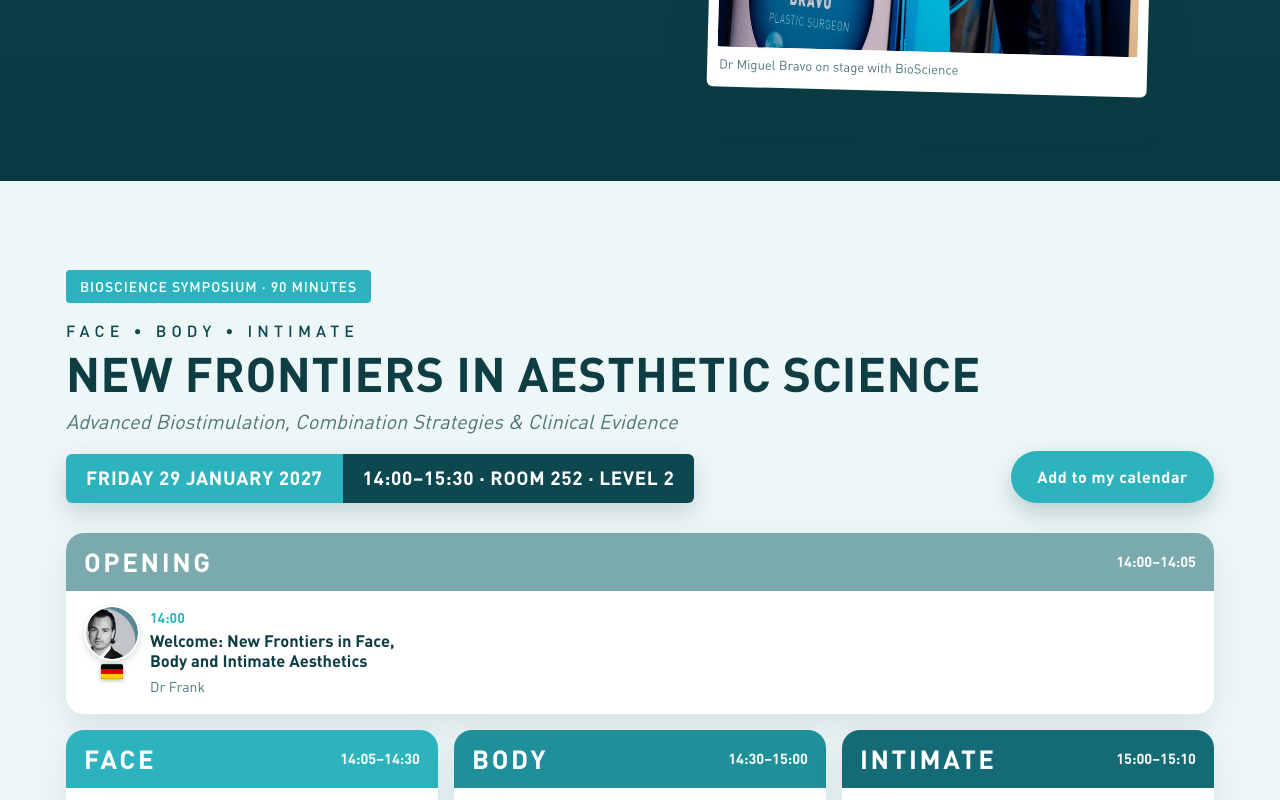
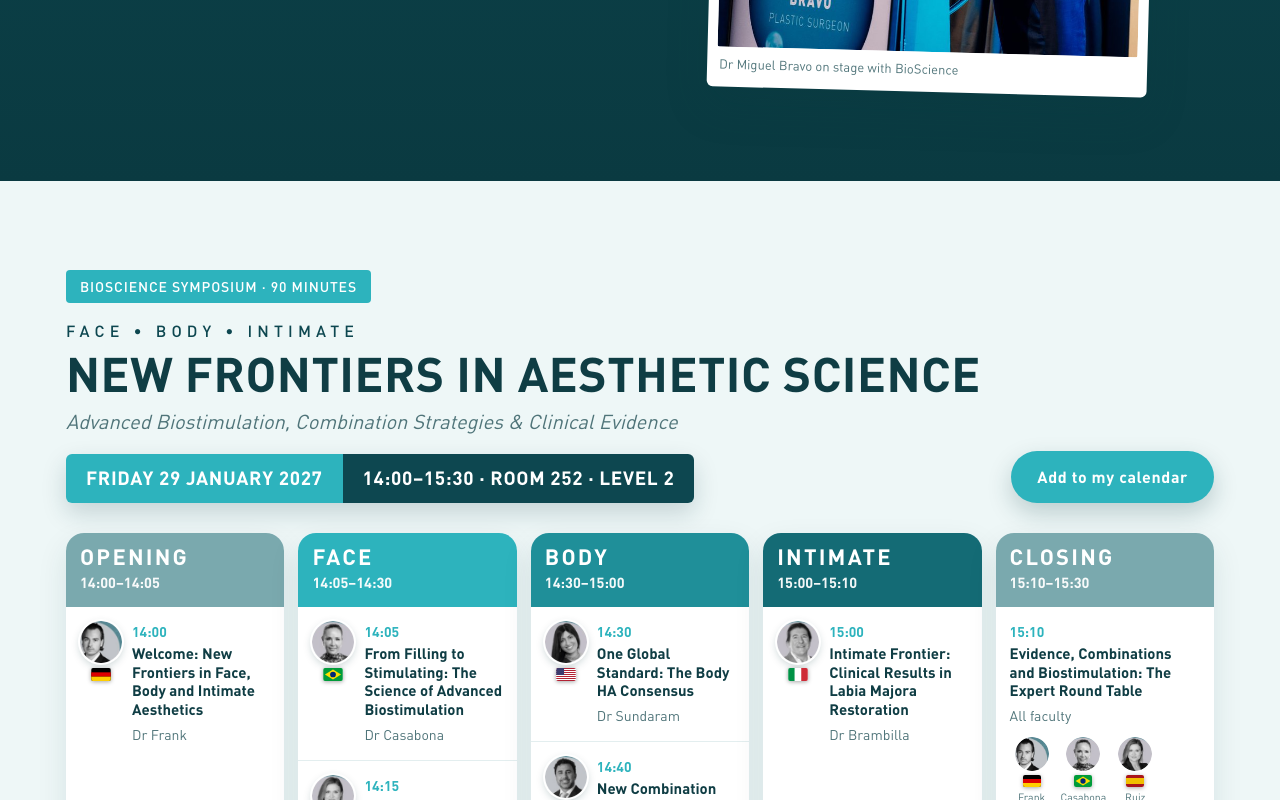
Before and after one commit to syedmavaid-source/imcas-2027-landing-page, a plain HTML site: page index.html in a window 1280 px wide. Shown: the part 2000-2800 px from the top of the page. Drawn offline with Linux system fonts and the light colour scheme.

Commit message:
Symposium: opening, face, body, intimate and closing in one row
Co-Authored-By: Claude Opus 5.5 <noreply@anthropic.com>

```diff
--- a/index.html
+++ b/index.html
@@ -455,6 +455,22 @@ section{padding-block:clamp(56px,7vw,92px)}
  .ch.slim .tk.rt{grid-column:span 2}
 }
 @media(min-width:900px){.ch.slim .tks{column-gap:16px}.ch.slim .tk+.tk{padding-left:20px}}
+
+/* v9: opening, face, body, intimate, closing in one row */
+.sym .wrap{max-width:1180px}
+@media(min-width:1100px){.ch5{gap:10px}.ch5 .tk{padding:13px 12px}.ch5 .ch>header{padding:12px 14px}}
+.ch5{display:grid;gap:14px;align-items:stretch}
+@media(min-width:760px) and (max-width:1099px){.ch5{grid-template-columns:repeat(2,minmax(0,1fr))}}
+@media(min-width:1100px){.ch5{grid-template-columns:repeat(5,minmax(0,1fr))}
+ .ch5 .ch>header{flex-direction:column;align-items:flex-start;gap:4px;min-height:74px;justify-content:center}
+ .ch5 .ch>header h3{font-size:22px}
+ .ch5 .tk{grid-template-columns:42px minmax(0,1fr);gap:10px;padding:14px}
+ .ch5 .pf img{width:42px;height:42px}.ch5 .pf .flag{width:20px;height:13px}
+ .ch5 .tk b{font-size:15px}
+ .ch5 .tk.rt{grid-template-columns:1fr}.ch5 .tk.rt>.pf{display:none}
+ .ch5 .panel{gap:8px 4px}.ch5 .panel span{min-width:44px;font-size:10.5px}.ch5 .panel img{width:34px;height:34px}
+}
+.ch5 .tk.rt{grid-column:auto}
 </style>
 </head>
 <body>
@@ -732,7 +748,7 @@ function staticBits(){const L=w();
  const talk=i=>{const [t,title,sp]=AG[i];return `<div class="tk${sp==='*'?' rt':''}">${sp==='*'?'<span class="pf"><img src="img/fx_frank.png" alt="" style="visibility:hidden"></span>':pf(sp)}<div><time>${t}</time><b>${esc(title)}${i===2?` <span class="live2">${esc(L.liveDemo)}</span>`:''}</b><small>${sp==='*'?esc(L.allFac):esc(FX[sp][1])}</small>${sp==='*'?`<div class="panel">${FAC.map(([k,n,c])=>`<span><img src="img/fx_${k}.png" alt="">${flag(c)}${esc(n.replace('Dr ',''))}</span>`).join('')}</div>`:''}</div></div>`};
  const CH=[['open','c-open','14:00–14:05',[0],5],['face','c-face','14:05–14:30',[1,2],25],['body','c-body','14:30–15:00',[3,4,5],30],['intimate','c-int','15:00–15:10',[6],10],['close','c-close','15:10–15:30',[7,8],20]];
  const card=([g,c,tm,ix],slim)=>`<article class="ch${slim?' slim':''}"><header class="${c}"><h3>${esc(L.grp[g])}</h3><time>${tm}</time></header><div class="tks">${ix.map(talk).join('')}</div></article>`;
- $('chap').innerHTML=card(CH[0],1)+`<div class="ch3">${CH.slice(1,4).map(c=>card(c)).join('')}</div>`+card(CH[4],1);
+ $('chap').innerHTML=`<div class="ch5">${CH.map(c=>card(c)).join('')}</div>`;
  $('zones').innerHTML=L.zones.map(([a,b],k)=>`<div class="zone"><i>${k+1}</i><div><b>${esc(a)}</b><span>${esc(b)}</span></div></div>`).join('')+`<div class="zone mini"><i>☕</i><div><b>${esc(L.bar[0])}</b><span>${esc(L.bar[1])}</span></div></div>`;
 }
 function sessions(){const L=w(),TL=TOPICS[lang]||TOPICS.en,tl=k=>(TL.find(t=>t[0]===k)||[])[1];
```
Also changed, not shown: src.html (+17 -1 lines).
